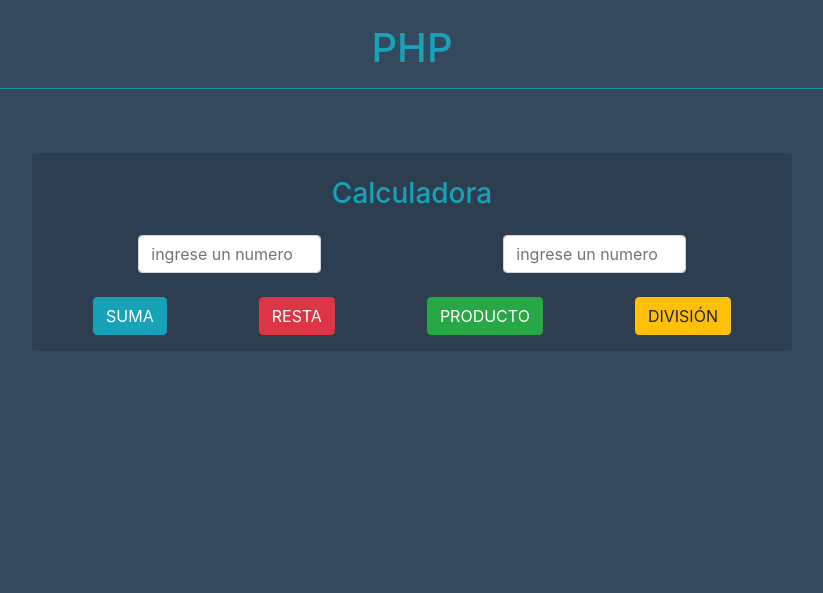
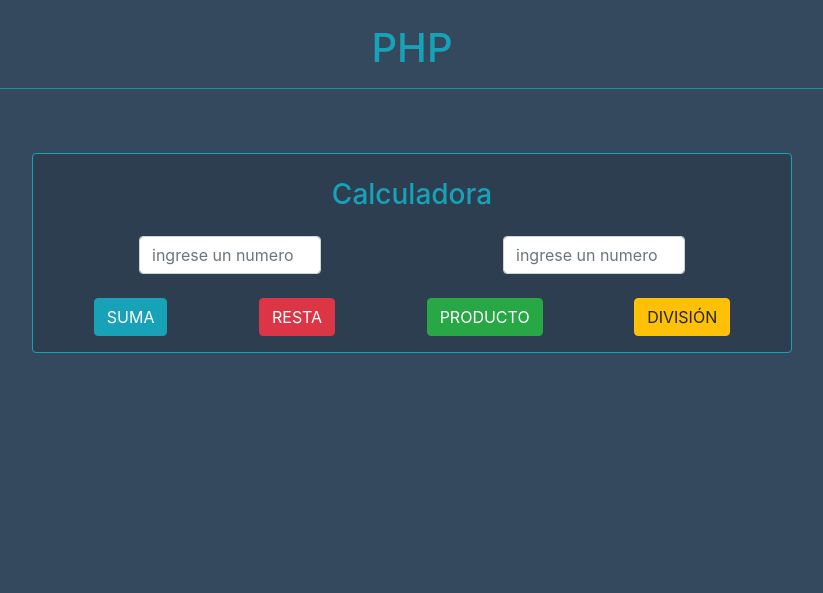
Before and after one commit to AlejandroNes/Calculadora1_PHP, a PHP site: page / in a window 1280 px wide. Shown: the top 593 px of the page, without its empty margins (228-1051 px from the left). Run offline with PHP 8.4, Linux system fonts and the light colour scheme.

Commit message:
mejorando los bordes de resulatado y contenido

```diff
--- a/index.php
+++ b/index.php
@@ -67,7 +67,7 @@ if (isset($_POST['operacion'])) {
     <hr class="bg-info mb-3">
     <div class="container">
         <div class="row">
-            <div class="contenido col-8 offset-2 rounded mt-5">
+            <div class="contenido col-8 offset-2 rounded mt-5 border border-info">
                 <h3 class="text-center text-info m-4">Calculadora</h3>
 
                 <form method="POST" action="<?php echo $_SERVER['PHP_SELF'] ?>">
@@ -87,10 +87,10 @@ if (isset($_POST['operacion'])) {
 
                 <div>
                     <?php if (!empty($errores)) : ?>
-                        <h4 class="text-center text-danger"><?php echo $errores; ?></h4>
+                        <h4 class="text-center text-danger p-2 my-3 border border-danger "><?php echo $errores; ?></h4>
 
                     <?php elseif (!empty($resultado)) : ?>
-                        <h4 class="text-center text-info"><?php echo $resultado; ?></h4>
+                        <h4 class="text-center text-info p-2 my-3 border border-info "><?php echo $resultado; ?></h4>
                     <?php endif; ?>
                 </div>
             </div>
```
